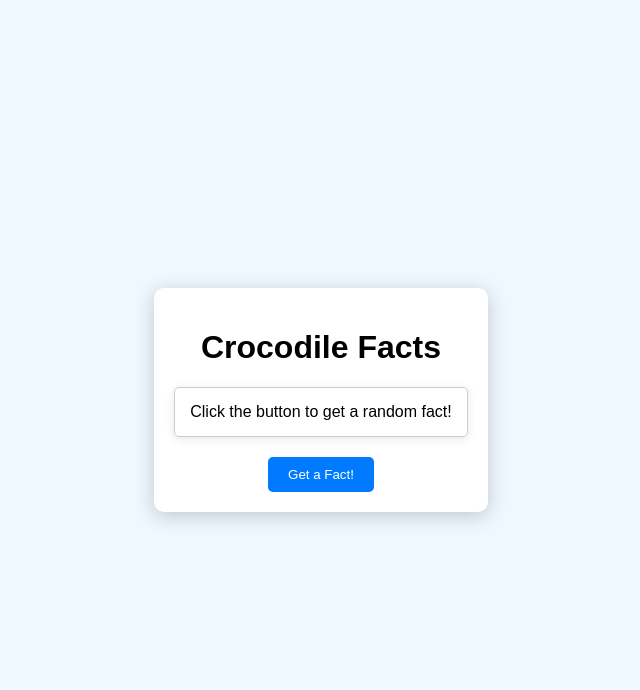
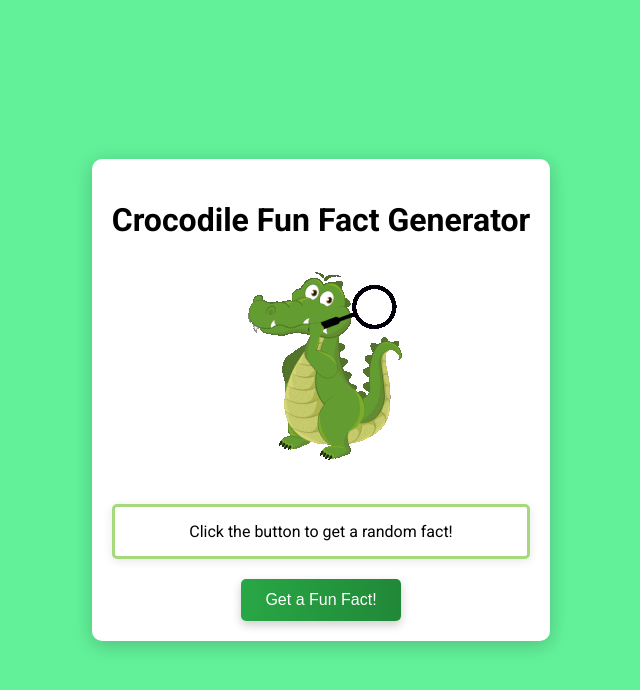
Before and after one commit to NadishiChristina/crocs-fact, a plain HTML site: page index.html in a window 1280 px wide. Shown: the whole page, without its empty margins (319-959 px from the left). Drawn offline with Linux system fonts and the light colour scheme.

Commit message:
Added some modifications
Added a GIF and changed the bg color

```diff
--- a/index.html
+++ b/index.html
@@ -3,11 +3,12 @@
 <head>
     <meta charset="UTF-8">
     <meta name="viewport" content="width=device-width, initial-scale=1.0">
-    <title>Crocodile Facts</title>
+    <title>Crocodile Fun Fact Generator</title>
+    <link href="https://fonts.googleapis.com/css2?family=Roboto:wght@400;700&display=swap" rel="stylesheet"> <!-- Importing Roboto font -->
     <style>
         body {
-            font-family: 'Arial', sans-serif;
-            background-color: #f0f8ff;
+            font-family: 'Roboto', sans-serif; /* Updated font family */
+            background-color: #62f199; /* Light green background */
             display: flex;
             justify-content: center;
             align-items: center;
@@ -26,7 +27,7 @@
         .fact-display {
             margin: 20px 0;
             padding: 15px;
-            border: 1px solid #ccc;
+            border: 3px solid #a6d87e;
             border-radius: 5px;
             box-shadow: 0 2px 10px rgba(0, 0, 0, 0.1);
             max-width: 400px;
@@ -34,25 +35,36 @@
         }
 
         .fact-button {
-            padding: 10px 20px;
+            padding: 12px 24px;
             border: none;
             border-radius: 5px;
-            background-color: #007bff;
+            background: linear-gradient(90deg, #28a745, #218838); /* Green gradient */
             color: white;
+            font-size: 16px;
             cursor: pointer;
-            transition: background-color 0.3s, transform 0.3s;
+            transition: background-color 0.3s, transform 0.3s, box-shadow 0.3s;
+            box-shadow: 0 4px 10px rgba(0, 0, 0, 0.2);
         }
 
         .fact-button:hover {
-            background-color: #0056b3;
+            background-color: #1e7e34; /* Darker green on hover */
+            transform: scale(1.05);
+            box-shadow: 0 6px 15px rgba(0, 0, 0, 0.3);
+        }
+
+        .crocodile-gif {
+            max-width: 100%;
+            height: auto;
+            margin-bottom: 20px;
         }
     </style>
 </head>
 <body>
     <div class="container">
-        <h1>Crocodile Facts</h1>
+        <h1>Crocodile Fun Fact Generator</h1>
+        <img src="crocodile.gif" alt="Crocodile" class="crocodile-gif">
         <div id="factDisplay" class="fact-display">Click the button to get a random fact!</div>
-        <button id="factButton" class="fact-button">Get a Fact!</button>
+        <button id="factButton" class="fact-button">Get a Fun Fact!</button>
     </div>
     <script>
         const facts = [
@@ -78,8 +90,7 @@
                 displayRandomFact();
                 attempts++;
             } else {
-                moveButton();
-                displayRandomFact();
+                displayRandomFact(); // Just display the fact without moving the button
             }
         });
 
@@ -87,15 +98,6 @@
             const randomIndex = Math.floor(Math.random() * facts.length);
             factDisplay.textContent = facts[randomIndex].fact;
         }
-
-        function moveButton() {
-            const button = document.getElementById('factButton');
-            const randomX = Math.random() * (window.innerWidth - button.offsetWidth);
-            const randomY = Math.random() * (window.innerHeight - button.offsetHeight);
-            button.style.position = 'absolute';
-            button.style.left = `${randomX}px`;
-            button.style.top = `${randomY}px`;
-        }
     </script>
 </body>
 </html>
```
Also changed, not shown: crocodile.gif (added).
